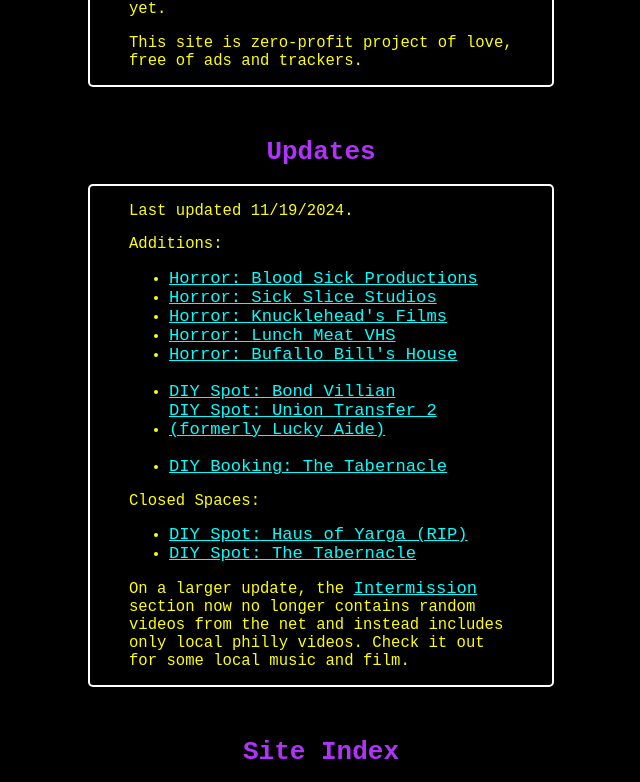
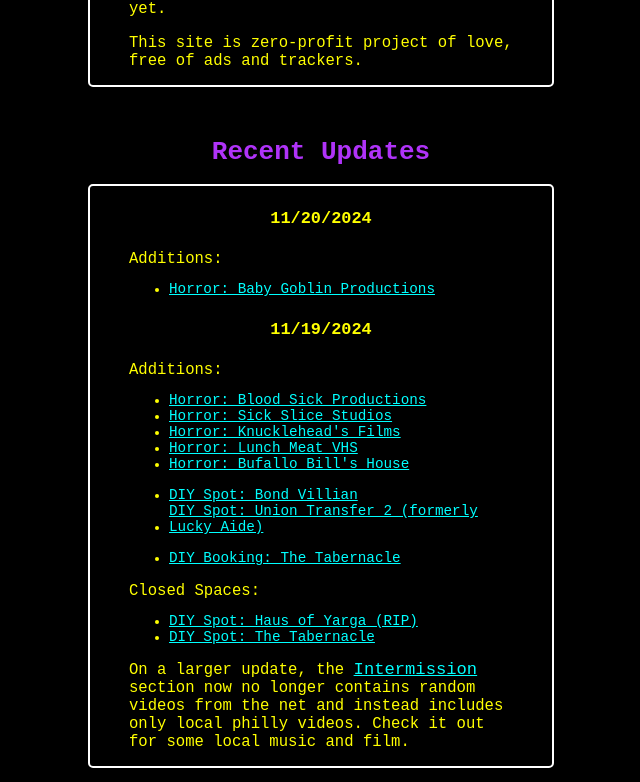
Before and after one commit to KLabWeb/Philly-Happenings, a React (Create React App) app: page / in a window 1280 px wide. Shown: the part 640-1422 px from the top of the page, without its empty margins (319-959 px from the left). Built offline with nearby package versions, Linux system fonts and the light colour scheme; the HTML template or start-up script is replaced by a standard one.

Commit message:
add Porch Pirate trailer video, Baby Goblin Productions card, and some symantic html and CSS cleanup on updates component

```diff
--- a/src/App.css
+++ b/src/App.css
@@ -244,6 +244,18 @@
   max-height: 60vh;
 }
 
+.updates h4 {
+  font-size: 1.3em;
+  color: rgb(255, 255, 0);
+}
+
+.updates ul {
+  display: flex;
+  flex-flow: column;
+  text-align: left;
+  color: rgb(255, 255, 0);
+}
+
 .localInfo {
   color: rgb(255, 255, 0);
   font-size: 1.4em;
--- a/src/sections/mainHeader.js
+++ b/src/sections/mainHeader.js
@@ -11,7 +11,7 @@
       <div className="headerIndex">
         <Link to="/"><a href="#events-by-month">Annual Events by Date</a></Link>
         <a href="#about">Site Info</a>
-        <a href="updates">Updates</a>
+        <a href="updates">Recent Updates</a>
         <a href="#anarchist-philly">Anarchist</a>
         <a href="#anime-philly">Anime</a>
         <a href="#cycling">Cycling</a>
--- a/src/updates.js
+++ b/src/updates.js
@@ -3,13 +3,19 @@
 
 export const Updates = () => {
   return (
-    <div key={Math.random()} >
-      <h1 id="updates" className="category">Updates</h1>
+    <div key={Math.random()} className="updates">
+      <h1 id="updates" className="category">Recent Updates</h1>
       <div className="updatesCard">
-        <p>Last updated 11/19/2024.</p>
+        <h4>11/20/2024</h4>
+        <p>Additions:</p>
+        <ul>
+          <li><a href="https://www.instagram.com/babygoblinproductions" target="_blank" rel="noreferrer">Horror: Baby Goblin Productions</a></li>
+        </ul>
 
-        <p>Additions:
-          <ul style={{display: "flex", flexFlow: "column", textAlign: "left"}}>
+
+        <h4>11/19/2024</h4>
+        <p>Additions:</p>
+        <ul>
           <li><a href="https://www.instagram.com/bloodsickproductions/" target="_blank" rel="noreferrer">Horror: Blood Sick Productions</a></li>
           <li><a href="https://www.instagram.com/luthersmidfrightsnack/" target="_blank" rel="noreferrer">Horror: Sick Slice Studios</a></li>
           <li><a href="https://www.instagram.com/birthdayjake/" target="_blank" rel="noreferrer">Horror: Knucklehead's Films</a></li>
@@ -21,13 +27,13 @@
           <br></br>
           <li><a href="https://www.instagram.com/tabernaclebooking/" target="_blank" rel="noreferrer">DIY Booking: The Tabernacle</a></li>
         </ul>
-        </p>
-        <p>Closed Spaces:
-          <ul style={{display: "flex", flexFlow: "column", textAlign: "left"}}>
+
+        <p>Closed Spaces:</p>
+        <ul>
           <li><a href="https://www.instagram.com/hausofyarga/" target="_blank" rel="noreferrer">DIY Spot: Haus of Yarga (RIP)</a></li>
           <li><a href="https://www.instagram.com/tabernaclephilly" target="_blank" rel="noreferrer">DIY Spot: The Tabernacle</a></li>
         </ul>
-        </p>
+
         <p>On a larger update, the <a href="#mid-page">Intermission</a> section now no longer contains random videos from the net and instead includes only local philly videos. Check it out for some local music and film.</p>
       </div>
     </div>
--- a/src/videoData.js
+++ b/src/videoData.js
@@ -1,4 +1,5 @@
 export const VIDEOS = [
+  "/videos/LOCAL_FILM_Porch Pirate Official Trailer [70V_Z1Plfdw].mp4",
   "/videos/LOCAL_BAND_Blank Spell (Live in Philadelphia, PA @ The First Unitarian Church - 02.24.2024) [hJtkdjXw41k].mp4",
   "/videos/LOCAL_BAND_Skullpresser - Positions of Power (Official Video) [W3itMsjiXzs].webm",
   "/videos/LOCAL_FESTIVAL_PUFF9 Official Trailer (2024) [1TdslrZI64Y].mp4",
--- a/src/videosLocalData.js
+++ b/src/videosLocalData.js
@@ -154,4 +154,12 @@
     "mainLinkType": "Bandcamp",
     "videographer": "@Miserly_Portions",
   },
+  {
+    "filename": "LOCAL_FILM_Porch Pirate Official Trailer [70V_Z1Plfdw]",
+    "title": "Porch Pirate (2024)",
+    "category": "Film",
+    "mainLink": "https://babygoblinproductions.com",
+    "mainLinkType": "Studio",
+    "social": "https://www.instagram.com/babygoblinproductions",
+  },
 ]
```
Also changed, not shown: src/data.js, 1 other file (tests, documents, lock files or other folders). Lines whose indentation alone changed are shown as unchanged.
